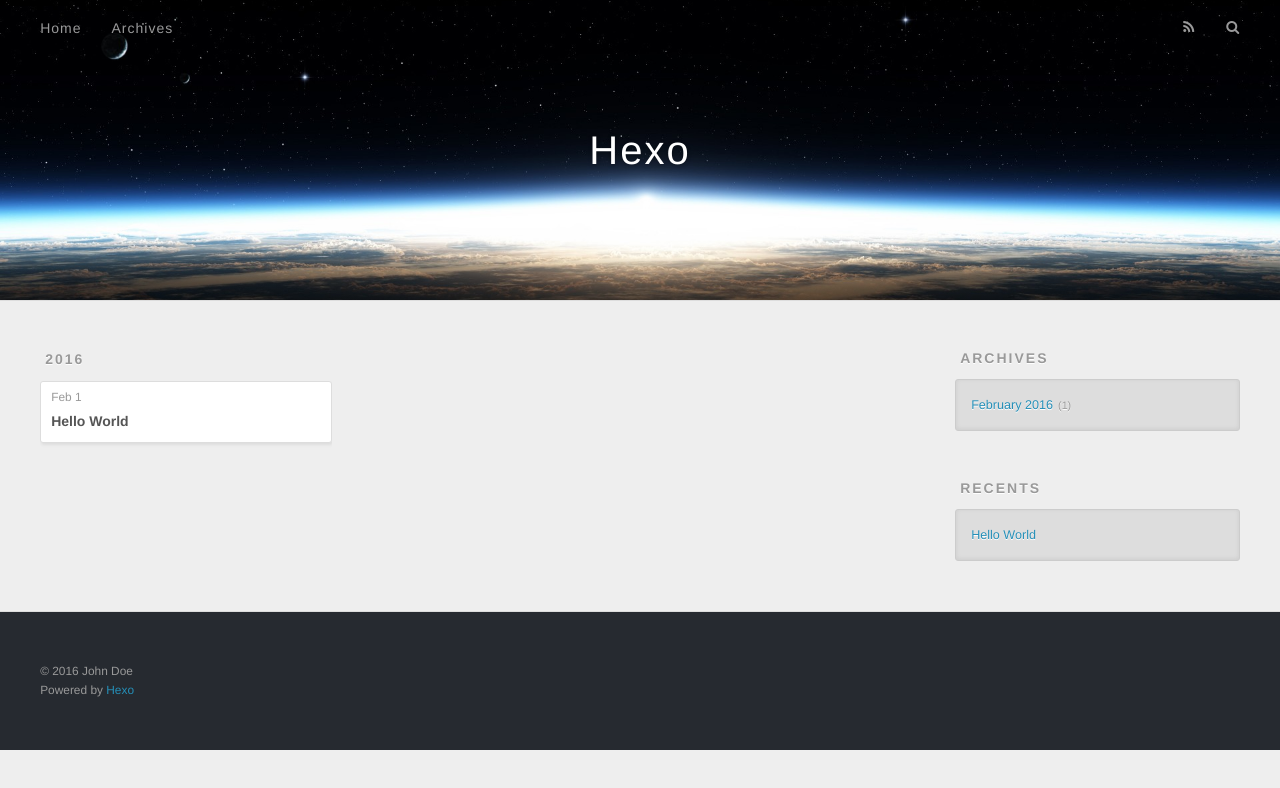
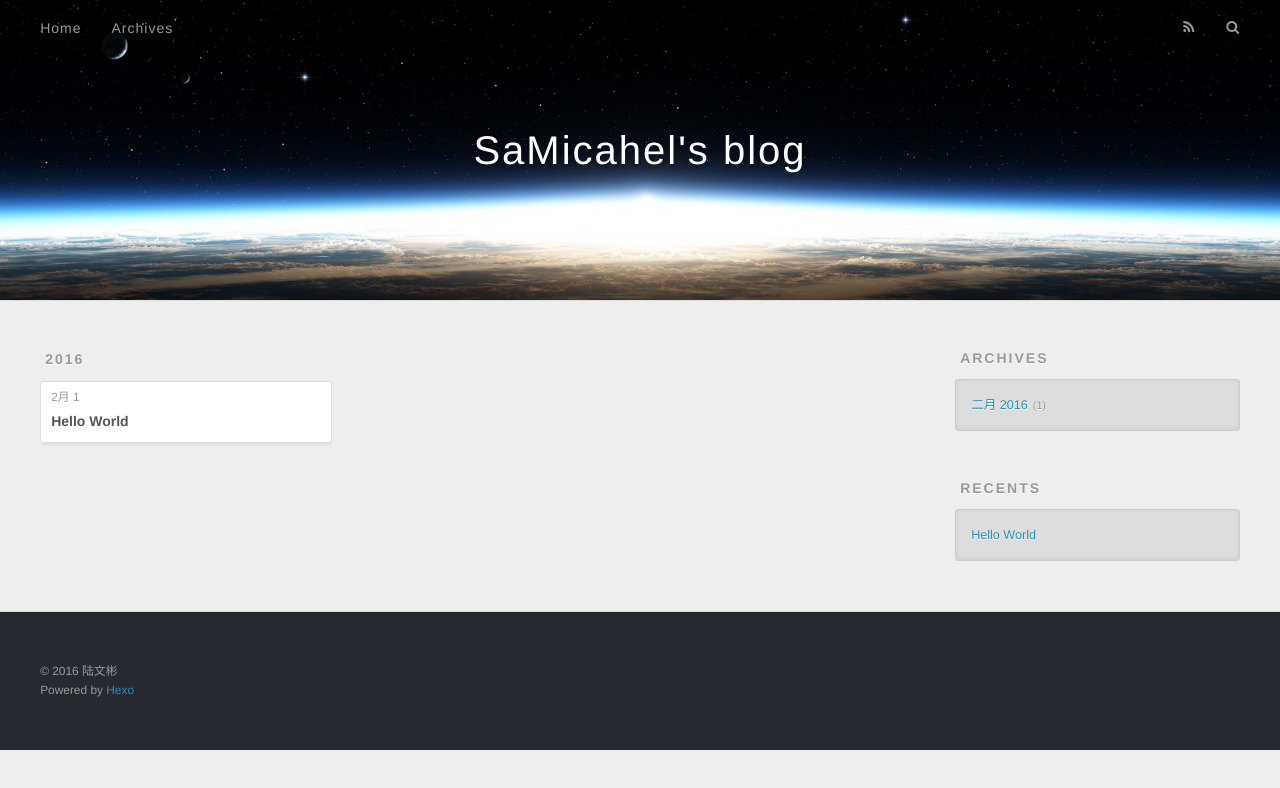
Before and after one commit to SaMichael/samichael.github.io, a plain HTML site: page archives/2016/02/index.html in a window 1280 px wide. Drawn offline with nearby package versions, Linux system fonts and the light colour scheme.

Commit message:
Site updated: 2016-02-01 17:24:34

```diff
--- a/archives/2016/02/index.html
+++ b/archives/2016/02/index.html
@@ -3,19 +3,19 @@
 <head>
   <meta charset="utf-8">
 
-  <title>Archives: 2016/2 | Hexo</title>
+  <title>Archives: 2016/2 | SaMicahel&#39;s blog</title>
   <meta name="viewport" content="width=device-width, initial-scale=1, maximum-scale=1">
-  <meta name="description">
+  <meta name="description" content="技术成长、分享">
 <meta property="og:type" content="website">
-<meta property="og:title" content="Hexo">
+<meta property="og:title" content="SaMicahel's blog">
 <meta property="og:url" content="http://yoursite.com/archives/2016/02/index.html">
-<meta property="og:site_name" content="Hexo">
-<meta property="og:description">
+<meta property="og:site_name" content="SaMicahel's blog">
+<meta property="og:description" content="技术成长、分享">
 <meta name="twitter:card" content="summary">
-<meta name="twitter:title" content="Hexo">
-<meta name="twitter:description">
+<meta name="twitter:title" content="SaMicahel's blog">
+<meta name="twitter:description" content="技术成长、分享">
 
-    <link rel="alternative" href="/atom.xml" title="Hexo" type="application/atom+xml">
+    <link rel="alternative" href="/atom.xml" title="SaMicahel&#39;s blog" type="application/atom+xml">
 
 
     <link rel="icon" href="/favicon.png">
@@ -33,7 +33,7 @@
   <div id="header-outer" class="outer">
     <div id="header-title" class="inner">
       <h1 id="logo-wrap">
-        <a href="/" id="logo">Hexo</a>
+        <a href="/" id="logo">SaMicahel&#39;s blog</a>
       </h1>
 
     </div>
@@ -76,7 +76,7 @@
   <div class="archive-article-inner">
     <header class="archive-article-header">
       <a href="/2016/02/01/hello-world/" class="archive-article-date">
-  <time datetime="2016-02-01T08:53:31.000Z" itemprop="datePublished">Feb 1</time>
+  <time datetime="2016-02-01T08:53:31.000Z" itemprop="datePublished">2月 1</time>
 </a>
 
 
@@ -106,7 +106,7 @@
   <div class="widget-wrap">
     <h3 class="widget-title">Archives</h3>
     <div class="widget">
-      <ul class="archive-list"><li class="archive-list-item"><a class="archive-list-link" href="/archives/2016/02/">February 2016</a><span class="archive-list-count">1</span></li></ul>
+      <ul class="archive-list"><li class="archive-list-item"><a class="archive-list-link" href="/archives/2016/02/">二月 2016</a><span class="archive-list-count">1</span></li></ul>
     </div>
   </div>
 
@@ -133,7 +133,7 @@
 
   <div class="outer">
     <div id="footer-info" class="inner">
-      &copy; 2016 John Doe<br>
+      &copy; 2016 陆文彬<br>
       Powered by <a href="http://hexo.io/" target="_blank">Hexo</a>
     </div>
   </div>
```
Also changed, not shown: 2016/02/01/hello-world/index.html (+7 -7 lines), archives/2016/index.html (+12 -12 lines), archives/index.html (+12 -12 lines), index.html (+12 -12 lines).
